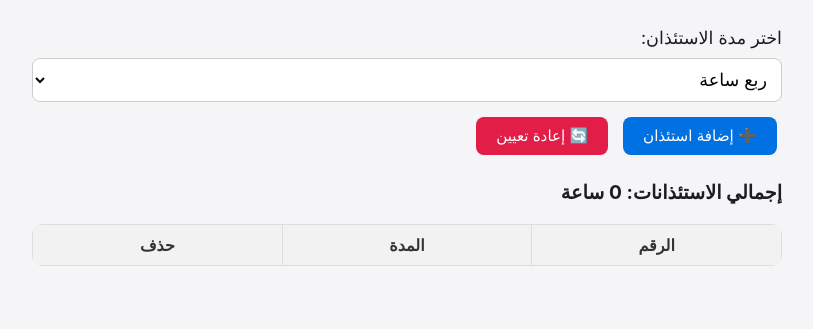
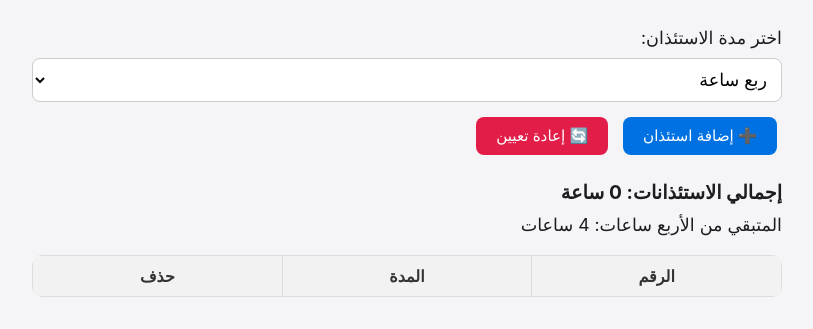
Before and after one commit to nasseralhassan/excuse-calculator.html, a plain HTML site: page index.html in a window 1280 px wide. Shown: the part 123-452 px from the top of the page, without its empty margins (233-1046 px from the left). Drawn offline with Linux system fonts and the light colour scheme.

Commit message:
Update index.html

```diff
--- a/index.html
+++ b/index.html
@@ -6,7 +6,7 @@
   <meta name="viewport" content="width=device-width, initial-scale=1" />
   <style>
     body {
-      font-family: -apple-system, BlinkMacSystemFont, "Segoe UI", Roboto, Helvetica, Arial, sans-serif;
+      font-family: -apple-system, BlinkMacSystem, "Segoe UI", Roboto, Helvetica, Arial, sans-serif;
       direction: rtl;
       background-color: #f5f5f7;
       color: #1d1d1f;
@@ -82,6 +82,12 @@
       color: #e11d48;
     }
 
+    #remaining-time {
+      font-size: 1.1em;
+      margin-top: 10px;
+      color: #1d1d1f;
+    }
+
     table {
       width: 100%;
       margin-top: 20px;
@@ -150,6 +156,7 @@
   </div>
 
   <div id="total-time">إجمالي الاستئذانات: 0 ساعة</div>
+  <div id="remaining-time">المتبقي من الأربع ساعات: 4 ساعات</div>
 
   <table id="log-table" aria-live="polite" aria-label="جدول استئذانات">
     <thead>
@@ -166,11 +173,11 @@
     let logs = [];
     const limit = 4;
     const totalTimeEl = document.getElementById("total-time");
+    const remainingTimeEl = document.getElementById("remaining-time");
     const tbody = document.querySelector("#log-table tbody");
     const addBtn = document.querySelector(".add-btn");
     const selectEl = document.getElementById("time-select");
 
-    // دالة لتحويل قيمة عشرية إلى نص بالساعات والدقائق
     function decimalToHoursMinutes(decimal) {
       const totalMinutes = Math.round(decimal * 60);
       const hours = Math.floor(totalMinutes / 60);
@@ -186,11 +193,10 @@
         else if (minutes === 45) parts.push("ثلاث إلا ربع");
         else parts.push(`${minutes} دقيقة`);
       }
-      if(parts.length === 0) return "0 ساعة";
+      if (parts.length === 0) return "0 ساعة";
       return parts.join(" و");
     }
 
-    // دالة تعرض اسم المدة حسب القيمة، مع اعتماد التنسيق بالساعات والدقائق
     function getArabicLabel(val) {
       return decimalToHoursMinutes(val);
     }
@@ -216,13 +222,15 @@
 
       const total = logs.reduce((a, b) => a + b, 0);
       totalTimeEl.textContent = `إجمالي الاستئذانات: ${decimalToHoursMinutes(total)}`;
+
+      const remaining = Math.max(limit - total, 0);
+      remainingTimeEl.textContent = `المتبقي من الأربع ساعات: ${decimalToHoursMinutes(remaining)}`;
+
       totalTimeEl.classList.toggle("exceeded", total > limit);
 
       localStorage.setItem("excuseLogs", JSON.stringify(logs));
 
-      // تعطيل زر الإضافة إذا تجاوز الحد
       const selectedValue = parseFloat(selectEl.value);
-      // السماح بإضافة أي وقت
       addBtn.disabled = false;
     }
 
@@ -234,8 +242,6 @@
         alert("لا يمكن الاستئذان لأكثر من 3 ساعات.");
         return;
       }
-
-
 
       logs.push(value);
       updateDisplay();
@@ -249,7 +255,6 @@
       }
     }
 
-    // تحديث حالة الزر عند تغيير الاختيار
     selectEl.addEventListener("change", updateDisplay);
 
     window.onload = () => {
```
